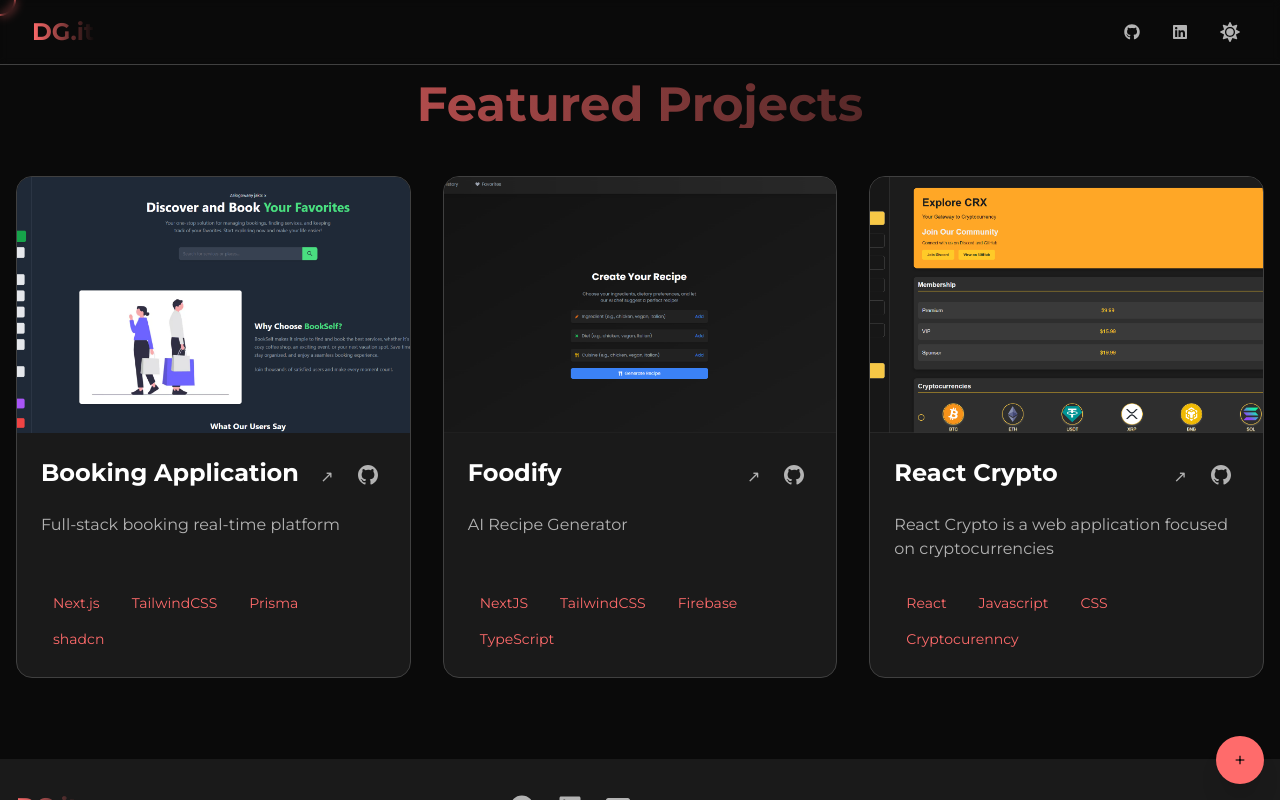
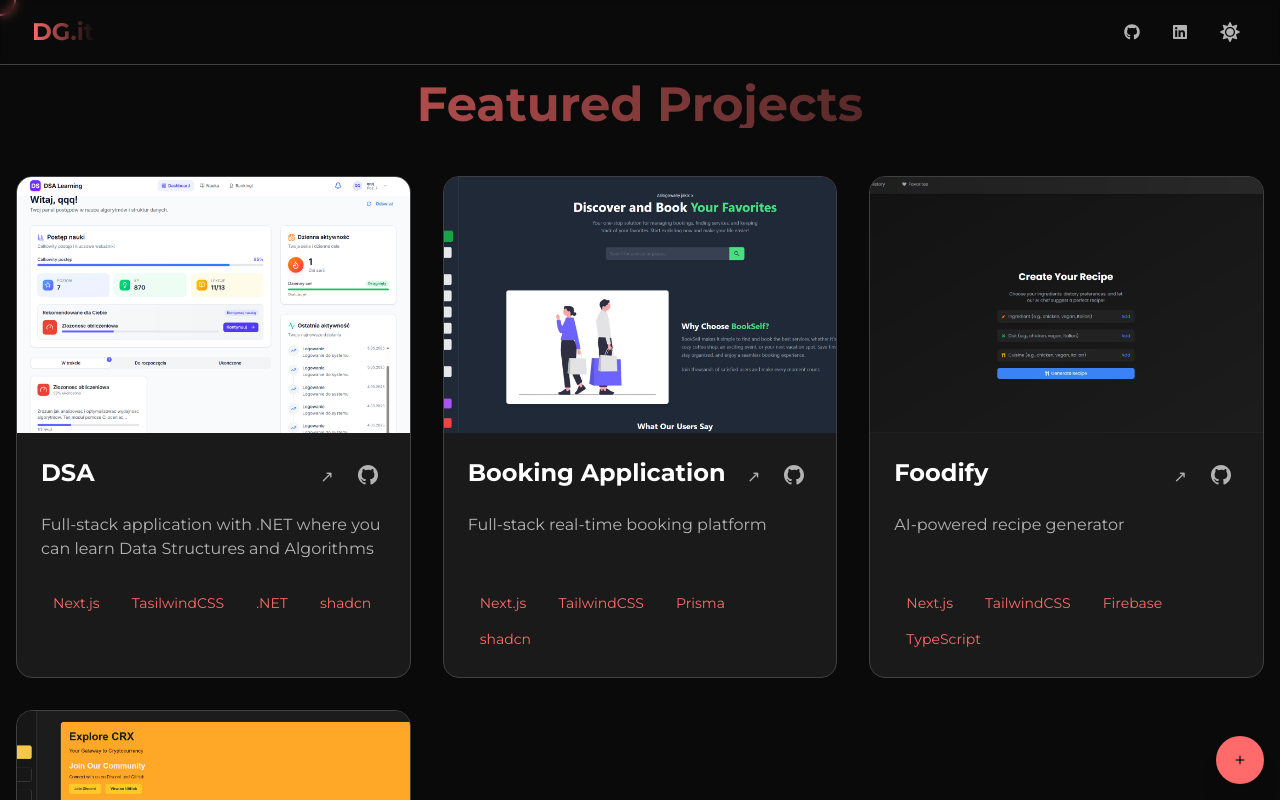
Before and after one commit to Pum2A/portfolio, a Next.js app: page /projects in a window 1280 px wide. Shown: the top 800 px of the page. Built offline with nearby package versions, Linux system fonts and the light colour scheme.

Commit message:
seo optimilzation

```diff
--- a/src/app/about/page.tsx
+++ b/src/app/about/page.tsx
@@ -1,8 +1,8 @@
 // components/About.tsx
 "use client";
 import { motion } from "framer-motion";
+import Avatar from "../components/Avatar";
 import { useTheme } from "../components/ThemeProvider";
-import Avatar from "../components/Avatar";
 
 const About = () => {
   const { theme } = useTheme();
@@ -25,7 +25,6 @@
           className="max-w-7xl mx-auto"
         >
           <div className="flex flex-col lg:flex-row gap-16 items-center">
-            {/* 3D Avatar Container */}
             <motion.div
               initial={{ x: -100, opacity: 0, rotate: -5 }}
               animate={{ x: 0, opacity: 1, rotate: 0 }}
@@ -52,7 +51,6 @@
               </div>
             </motion.div>
 
-            {/* Content Section */}
             <div className="flex-1 space-y-8">
               <motion.div
                 initial={{ y: 30, opacity: 0 }}
@@ -110,7 +108,6 @@
                 </div>
               </motion.div>
 
-              {/* Skills Grid */}
               <motion.div
                 initial={{ opacity: 0 }}
                 animate={{ opacity: 1 }}
@@ -154,7 +151,6 @@
           </div>
         </motion.div>
 
-        {/* Decorative Elements */}
         <div
           className={`absolute top-20 left-0 w-48 h-48 ${
             theme === "dark" ? "bg-accents/10" : "bg-accents-dark/10"
--- a/src/app/components/Hero.tsx
+++ b/src/app/components/Hero.tsx
@@ -1,18 +1,13 @@
-// components/Hero.tsx (Enhanced)
 "use client";
 import { motion } from "framer-motion";
-import { Canvas } from "@react-three/fiber";
-import { OrbitControls, Sphere } from "@react-three/drei";
 import { useTheme } from "./ThemeProvider";
-import Avatar from "./Avatar";
 
 export const Hero = () => {
   const { theme } = useTheme();
 
   return (
     <section className="relative min-h-screen flex items-center justify-center bg-gradient-to-b from-background to-sections overflow-hidden">
-      {/* 3D Background */}
-      <div className="absolute inset-0 h-full w-full z-0 opacity-15"></div>
+      {/* Tło usunięte z Canvas dla lepszego LCP */}
 
       <motion.div
         className="relative z-10 text-center space-y-8 px-4"
@@ -25,13 +20,13 @@
           animate={{ scale: 1 }}
           className="inline-block bg-accents/10 px-6 py-2 rounded-full mb-4"
         >
-          <span className="text-accents text-sm">🚀 Available for work</span>
+          <span className="text-accents text-sm">🚀 Open to work</span>
         </motion.div>
 
         <h1 className="text-5xl md:text-7xl font-bold bg-gradient-to-r from-text to-accents bg-clip-text text-transparent">
-          Digital Innovation
+          Building Digital Futures
           <span className="block mt-4 bg-gradient-to-r from-accents to-accents-dark bg-clip-text text-transparent">
-            Perfected
+            One Pixel at a Time
           </span>
         </h1>
 
@@ -41,14 +36,14 @@
           transition={{ delay: 0.3 }}
           className="text-xl md:text-2xl text-secondText max-w-3xl mx-auto leading-relaxed"
         >
-          Crafting <span className="text-accents">next-generation</span> web
-          experiences with cutting-edge technology and pixel-perfect design
+          I create <span className="text-accents">modern, performant</span> web
+          experiences using cutting-edge tools and clean design principles.
         </motion.p>
 
-        <div className="flex flex-col sm:flex-row gap-4 justify-center"></div>
+        {/* Możesz dodać CTA tutaj */}
       </motion.div>
 
-      {/* Scroll Indicator */}
+      {/* Scroll Indicator (ok, ale możesz też usunąć dla LCP testu) */}
       <motion.div
         className="absolute bottom-8 left-1/2 -translate-x-1/2"
         animate={{ y: [0, 20, 0] }}
--- a/src/app/components/ScrollProgress.tsx
+++ b/src/app/components/ScrollProgress.tsx
@@ -1,14 +1,27 @@
-// Create components/ScrollProgress.tsx
 "use client";
-import { motion, useScroll } from "framer-motion";
+import { useEffect, useState } from "react";
 
 export const ScrollProgress = () => {
-  const { scrollYProgress } = useScroll();
+  const [scroll, setScroll] = useState(0);
+
+  useEffect(() => {
+    const handleScroll = () => {
+      const totalHeight =
+        document.documentElement.scrollHeight - window.innerHeight;
+      const scrollPosition = window.scrollY;
+      setScroll((scrollPosition / totalHeight) * 100);
+    };
+
+    window.addEventListener("scroll", handleScroll);
+    return () => window.removeEventListener("scroll", handleScroll);
+  }, []);
 
   return (
-    <motion.div
-      className="fixed top-0 left-0 right-0 h-1 bg-accents/10 z-50"
-      style={{ scaleX: scrollYProgress }}
-    />
+    <div className="fixed top-0 left-0 w-full bg-accent z-50">
+      <div
+        className="h-1 bg-gradient-to-r from-accents to-accents-dark"
+        style={{ width: `${scroll}%` }}
+      />
+    </div>
   );
 };
--- a/src/app/components/SkillsCloud.tsx
+++ b/src/app/components/SkillsCloud.tsx
@@ -50,7 +50,7 @@
           transition={{ duration: 0.5 }}
           className="text-3xl font-bold mb-12 text-center bg-gradient-to-r from-text to-secondText bg-clip-text text-transparent"
         >
-          Technical Expertise
+          My Tech Stack & Skills
         </motion.h3>
         <div className="space-y-8">
           {skills.map((skill) => (
--- a/src/app/components/Timeline.tsx
+++ b/src/app/components/Timeline.tsx
@@ -8,8 +8,9 @@
     year: "2024-Present",
     title: "Computer Science Student",
     company: "WSEI Kraków",
-    description: "Pursuing Bachelor's degree in Computer Science with focus on modern web technologies",
-    tech: ["C#", "React", "JavaScript", "HTML/CSS", ".NET", "SQL"]
+    description:
+      "Studying modern web development with a strong foundation in software engineering and UI/UX principles.",
+    tech: ["C#", "React", "JavaScript", "HTML/CSS", ".NET", "SQL"],
   },
 ];
 
@@ -29,11 +30,13 @@
         </motion.h2>
 
         <div className="relative max-w-4xl mx-auto">
-          <div className={`absolute left-1/2 w-1 h-full ${
-            theme === 'dark'
-              ? 'bg-gradient-to-b from-accents/50 via-accents/30 to-accents/50'
-              : 'bg-gradient-to-b from-accents/30 via-accents/10 to-accents/30'
-          } transform -translate-x-1/2`} />
+          <div
+            className={`absolute left-1/2 w-1 h-full ${
+              theme === "dark"
+                ? "bg-gradient-to-b from-accents/50 via-accents/30 to-accents/50"
+                : "bg-gradient-to-b from-accents/30 via-accents/10 to-accents/30"
+            } transform -translate-x-1/2`}
+          />
 
           <div className="space-y-16">
             {experiences.map((exp, index) => (
@@ -45,9 +48,11 @@
                 className="relative group"
               >
                 {/* Timeline Dot */}
-                <div className={`absolute left-1/2 -translate-x-1/2 top-6 w-6 h-6 rounded-full ${
-                  theme === 'dark' ? 'bg-accents' : 'bg-accents-dark'
-                } flex items-center justify-center z-10 shadow-lg`}>
+                <div
+                  className={`absolute left-1/2 -translate-x-1/2 top-6 w-6 h-6 rounded-full ${
+                    theme === "dark" ? "bg-accents" : "bg-accents-dark"
+                  } flex items-center justify-center z-10 shadow-lg`}
+                >
                   <div className="absolute inset-0 animate-ping rounded-full bg-accents/30" />
                 </div>
 
@@ -56,20 +61,24 @@
                   <motion.div
                     whileHover={{ scale: 1.02 }}
                     className={`p-6 rounded-xl border ${
-                      theme === 'dark'
-                        ? 'border-border bg-sections'
-                        : 'border-accents/20 bg-sections'
+                      theme === "dark"
+                        ? "border-border bg-sections"
+                        : "border-accents/20 bg-sections"
                     } shadow-lg transition-all duration-300`}
                   >
-                    <div className={`text-lg font-semibold mb-2 ${
-                      theme === 'dark' ? 'text-accents' : 'text-accents-dark'
-                    }`}>
+                    <div
+                      className={`text-lg font-semibold mb-2 ${
+                        theme === "dark" ? "text-accents" : "text-accents-dark"
+                      }`}
+                    >
                       {exp.year}
                     </div>
                     <h3 className="text-2xl font-bold text-text mb-2">
                       {exp.title}
                     </h3>
-                    <p className="text-secondText mb-4 font-medium">{exp.company}</p>
+                    <p className="text-secondText mb-4 font-medium">
+                      {exp.company}
+                    </p>
                     <p className="text-secondText text-sm mb-4 leading-relaxed">
                       {exp.description}
                     </p>
@@ -79,9 +88,9 @@
                           key={tech}
                           whileHover={{ y: -2 }}
                           className={`px-3 py-1 text-sm rounded-full ${
-                            theme === 'dark'
-                              ? 'bg-accents/10 text-accents'
-                              : 'bg-accents-dark/10 text-accents-dark'
+                            theme === "dark"
+                              ? "bg-accents/10 text-accents"
+                              : "bg-accents-dark/10 text-accents-dark"
                           }`}
                         >
                           {tech}
--- a/src/app/contact/page.tsx
+++ b/src/app/contact/page.tsx
@@ -1,8 +1,9 @@
-// components/Contact.tsx
 "use client";
+
 import { motion } from "framer-motion";
 import { FaGithub, FaLinkedin, FaPaperPlane } from "react-icons/fa";
 import { useTheme } from "../components/ThemeProvider";
+
 const Contact = () => {
   const { theme } = useTheme();
 
--- a/src/app/layout.tsx
+++ b/src/app/layout.tsx
@@ -1,17 +1,38 @@
 // app/layout.tsx
+import { Montserrat } from "next/font/google";
+import { ReactNode } from "react";
+import { AnimatedCursor } from "./components/AnimatedCursor";
+import AnimatedFooter from "./components/AnimatedFooter";
+import ContextMenu from "./components/ContextMenu";
+import { ThemeProvider } from "./components/ThemeProvider";
+import Topbar from "./components/Topbar";
 import "./styles/globals.css";
-import { ReactNode } from "react";
-import { Montserrat } from "next/font/google";
-import AnimatedFooter from "./components/AnimatedFooter";
-import { AnimatedCursor } from "./components/AnimatedCursor";
-import ContextMenu from "./components/ContextMenu";
-import Topbar from "./components/Topbar";
-import { ThemeProvider } from "./components/ThemeProvider";
 
 const montserrat = Montserrat({
   subsets: ["latin"],
   weight: ["400", "700"],
 });
+
+export const metadata = {
+  title: "Portfolio - Dominik Gadzina - Intern Frontend Developer",
+  description:
+    "Cześć! Nazywam się Dominik Gadzina i tworzę nowoczesne aplikacje webowe z wykorzystaniem React, Next.js i .NET. Zobacz moje projekty i umiejętności.",
+  keywords: [
+    "portfolio",
+    "programista",
+    "frontend",
+    "backend",
+    "Next.js",
+    ".NET",
+    "React",
+    "developer",
+    "fullstack",
+    "Dominik Gadzina",
+  ],
+  authors: [{ name: "Dominik Gadzina" }],
+  creator: "Dominik Gadzina",
+  robots: "index, follow",
+};
 
 export default function RootLayout({ children }: { children: ReactNode }) {
   return (
@@ -21,11 +42,7 @@
         <ThemeProvider>
           <div className="min-h-screen flex flex-col">
             <Topbar />
-            <main className="flex-1 flex flex-col">
-              {" "}
-              {/* Added flex container here */}
-              {children}
-            </main>
+            <main className="flex-1 flex flex-col">{children}</main>
             <AnimatedFooter />
             <ContextMenu />
           </div>
--- a/src/app/projects/page.tsx
+++ b/src/app/projects/page.tsx
@@ -1,35 +1,44 @@
 // components/Projects.tsx
 "use client";
+
 import { motion } from "framer-motion";
 import Image from "next/image";
 import { useTheme } from "../components/ThemeProvider";
+
 const projects = [
+  {
+    title: "DSA",
+    tech: ["Next.js", "TasilwindCSS", ".NET", "shadcn"],
+    description:
+      "Full-stack application with .NET where you can learn Data Structures and Algorithms",
+    image: "/dsa.PNG",
+    link: "https://dsa-frontend-nextjs-pkh4.vercel.app/",
+    github: "https://github.com/Pum2A/DSA",
+  },
   {
     title: "Booking Application",
     tech: ["Next.js", "TailwindCSS", "Prisma", "shadcn"],
-    description: "Full-stack booking real-time platform ",
+    description: "Full-stack real-time booking platform",
     image: "/bookingapp.PNG",
     link: "https://bookingfullstack.vercel.app",
     github: "https://github.com/Pum2A/bookingappfront",
   },
   {
     title: "Foodify",
-    tech: ["NextJS", "TailwindCSS", "Firebase", "TypeScript"],
-    description: "AI Recipe Generator",
+    tech: ["Next.js", "TailwindCSS", "Firebase", "TypeScript"],
+    description: "AI-powered recipe generator",
     image: "/foodify.PNG",
     link: "https://my-recipe-app-eta.vercel.app",
     github: "https://github.com/Pum2A/Foodify",
   },
   {
     title: "React Crypto",
-    tech: ["React", "Javascript", "CSS", "Cryptocurenncy"],
-    description:
-      "React Crypto is a web application focused on cryptocurrencies",
+    tech: ["React", "JavaScript", "CSS", "Cryptocurrency"],
+    description: "Web application focused on cryptocurrency tracking",
     image: "/crypto.PNG",
     link: "https://pum2a.github.io/react-crypto/",
     github: "https://github.com/Pum2A/react-crypto",
   },
-  // Add more projects...
 ];
 
 const Projects = () => {
@@ -63,7 +72,7 @@
                   alt={`Screenshot of ${project.title}`}
                   fill
                   className="object-cover transition-transform duration-300 group-hover:scale-105"
-                  priority={i < 3} // Lazy load after first 3
+                  priority={i < 3}
                 />
                 <div className="absolute inset-0 bg-gradient-to-t from-background/90 via-background/40 to-transparent" />
               </div>
@@ -77,18 +86,20 @@
                     <motion.a
                       href={project.link}
                       target="_blank"
+                      rel="noopener noreferrer"
                       whileHover={{ y: -2 }}
                       className="p-2 text-secondText hover:text-accents transition-colors"
-                      aria-label="Live demo"
+                      aria-label={`Visit ${project.title} live demo`}
                     >
                       ↗
                     </motion.a>
                     <motion.a
                       href={project.github}
                       target="_blank"
+                      rel="noopener noreferrer"
                       whileHover={{ y: -2 }}
                       className="p-2 text-secondText hover:text-accents transition-colors"
-                      aria-label="GitHub repository"
+                      aria-label={`View ${project.title} on GitHub`}
                     >
                       <svg
                         className="w-5 h-5"
@@ -98,7 +109,19 @@
                         <path
                           fillRule="evenodd"
                           clipRule="evenodd"
-                          d="M12 0C5.373 0 0 5.373 0 12c0 5.303 3.438 9.8 8.205 11.387.6.113.82-.258.82-.577 0-.285-.01-1.04-.015-2.04-3.338.724-4.042-1.61-4.042-1.61-.546-1.387-1.334-1.756-1.334-1.756-1.09-.745.082-.73.082-.73 1.205.085 1.84 1.237 1.84 1.237 1.07 1.835 2.807 1.305 3.495.997.108-.775.42-1.305.762-1.605-2.665-.3-5.466-1.334-5.466-5.93 0-1.31.468-2.38 1.235-3.22-.123-.303-.535-1.523.117-3.176 0 0 1.008-.322 3.3 1.23a11.5 11.5 0 0 1 3-.405c1.02.005 2.045.138 3 .405 2.29-1.553 3.295-1.23 3.295-1.23.653 1.653.24 2.873.12 3.176.77.84 1.235 1.91 1.235 3.22 0 4.61-2.805 5.625-5.475 5.92.432.372.816 1.102.816 2.222 0 1.606-.015 2.898-.015 3.293 0 .32.216.694.825.576C20.565 21.795 24 17.298 24 12c0-6.627-5.373-12-12-12z"
+                          d="M12 0C5.373 0 0 5.373 0 12c0 5.303
+                          3.438 9.8 8.205 11.387.6.113.82-.258.82-.577
+                          0-.285-.01-1.04-.015-2.04-3.338.724-4.042-1.61-4.042-1.61-.546-1.387-1.334-1.756-1.334-1.756-1.09-.745.082-.73.082-.73
+                          1.205.085 1.84 1.237 1.84 1.237
+                          1.07 1.835 2.807 1.305 3.495.997.108-.775.42-1.305.762-1.605-2.665-.3-5.466-1.334-5.466-5.93
+                          0-1.31.468-2.38 1.235-3.22-.123-.303-.535-1.523.117-3.176
+                          0 0 1.008-.322 3.3 1.23a11.5 11.5 0 0 1 3-.405
+                          c1.02.005 2.045.138 3 .405 2.29-1.553 3.295-1.23 3.295-1.23.653 1.653.24 2.873.12 3.176
+                          .77.84 1.235 1.91 1.235 3.22
+                          0 4.61-2.805 5.625-5.475 5.92.432.372.816 1.102.816 2.222
+                          0 1.606-.015 2.898-.015 3.293
+                          0 .32.216.694.825.576C20.565 21.795 24 17.298 24 12
+                          c0-6.627-5.373-12-12-12z"
                         />
                       </svg>
                     </motion.a>
@@ -110,7 +133,7 @@
                 </p>
 
                 <div className="flex flex-wrap gap-2">
-                  {project.tech.map((tech) => (
+                  {project.tech.map((tech: string) => (
                     <motion.span
                       key={tech}
                       whileHover={{ y: -2 }}
```
Also changed, not shown: src/app/components/Topbar.tsx (+4 -4 lines), src/app/page.tsx (+5 -5 lines), public/dsa.png (added).
